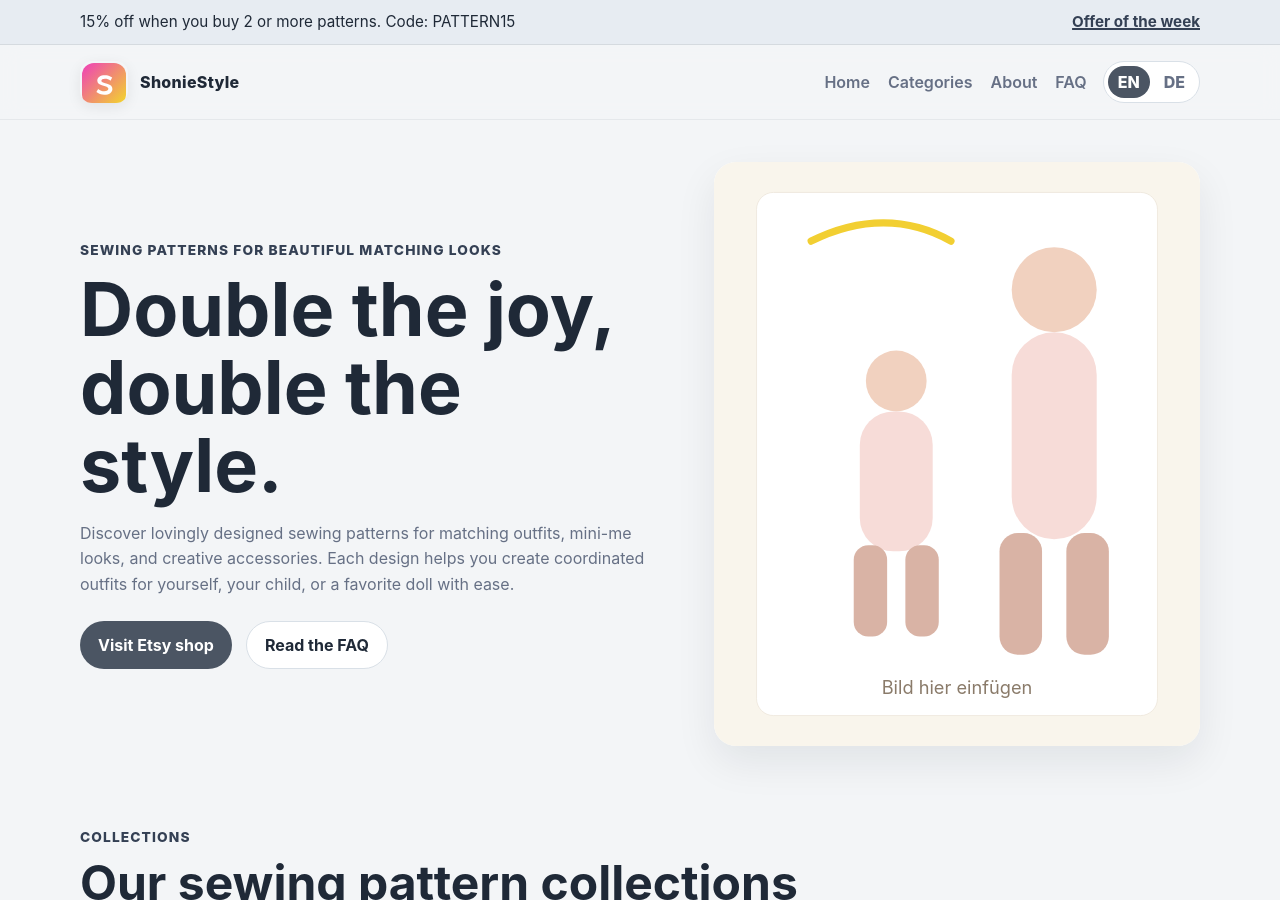
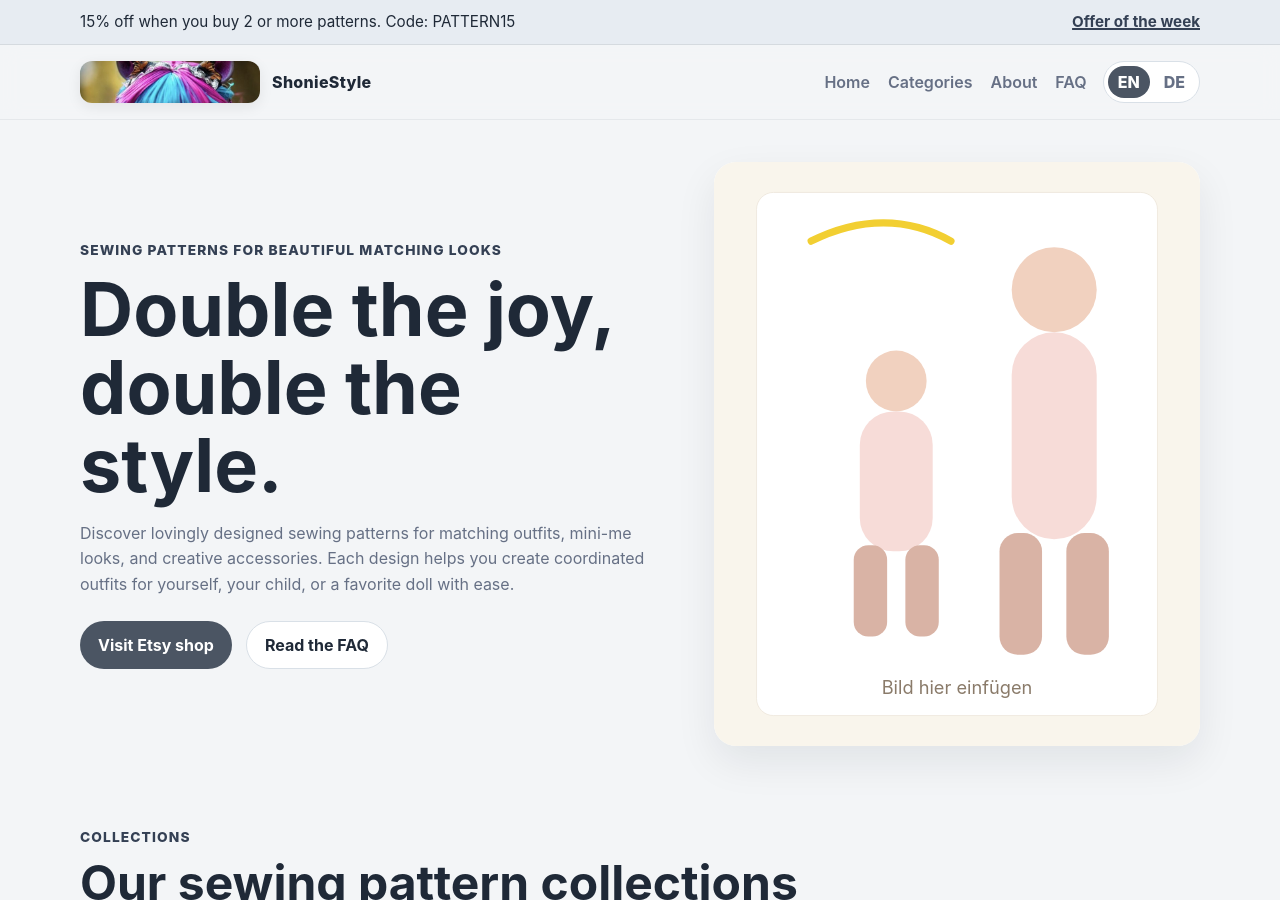
Before and after one commit to ShonieStyle/shoniestyle.github.io, a Jekyll site: the page built from index.html, in a window 1280 px wide and 900 px high. Built offline with Jekyll 4.4.1, drawn with Linux system fonts in a browser that asks for light colours.

Commit message:
Update site.yml

```diff
--- a/_data/en/site.yml
+++ b/_data/en/site.yml
@@ -3,7 +3,7 @@ meta_description: "ShonieStyle creates stylish sewing patterns for women, men, c
 brand:
   name: "ShonieStyle"
   logo_text: "SS"
-  logo_image: "/assets/images/logo-shoniestyle.svg"
+  logo_image: "/assets/images/logo-shonie-new.jpg"
   logo_image_alt: "ShonieStyle Logo"
   show_name: true
   home_url: "/"
```
